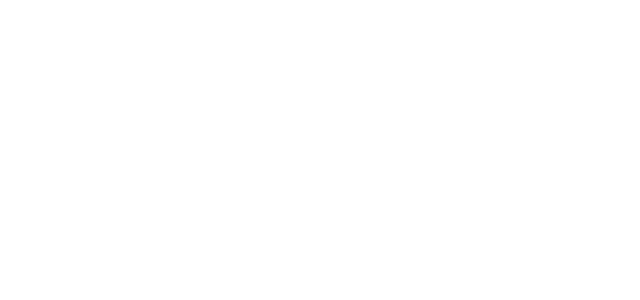
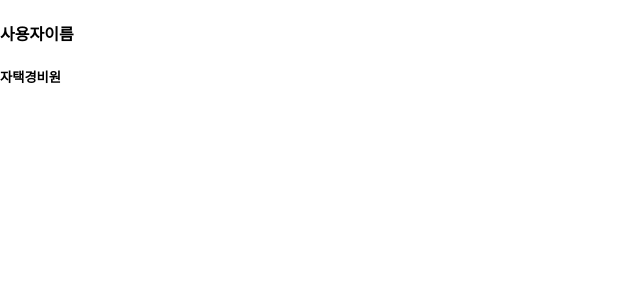
Before and after one commit to PARKGAIN/login, a React (Create React App) app: page / in a window 1280 px wide. Shown: the top 300 px of the page, without its empty margins (0-640 px from the left). Built offline with nearby package versions, Linux system fonts and the light colour scheme; data requests are answered from the project's data file; the HTML template or start-up script is replaced by a standard one.

Commit message:
feat : fetch api로  데이터 받아옴

```diff
--- a/src/pages/Home.js
+++ b/src/pages/Home.js
@@ -1,11 +1,20 @@
 import React from "react";
 
 function Home() {
-  let { data } = fetch("http://localhost:8888/users")
-    .then((Response) => Response.json())
-    .then((json) => console.log(json));
+  async function getData() {
+    const response = await fetch("http://localhost:8888/users");
+    const data = await response.json();
+    console.log(data[0]);
+    document.getElementById("name").textContent = data[0].name;
+  }
 
-  return <>{data}</>;
+  getData();
+  return (
+    <div>
+      <h4>사용자이름</h4>
+      <h5 id="name"></h5>
+    </div>
+  );
 }
 
 export default Home;
```
